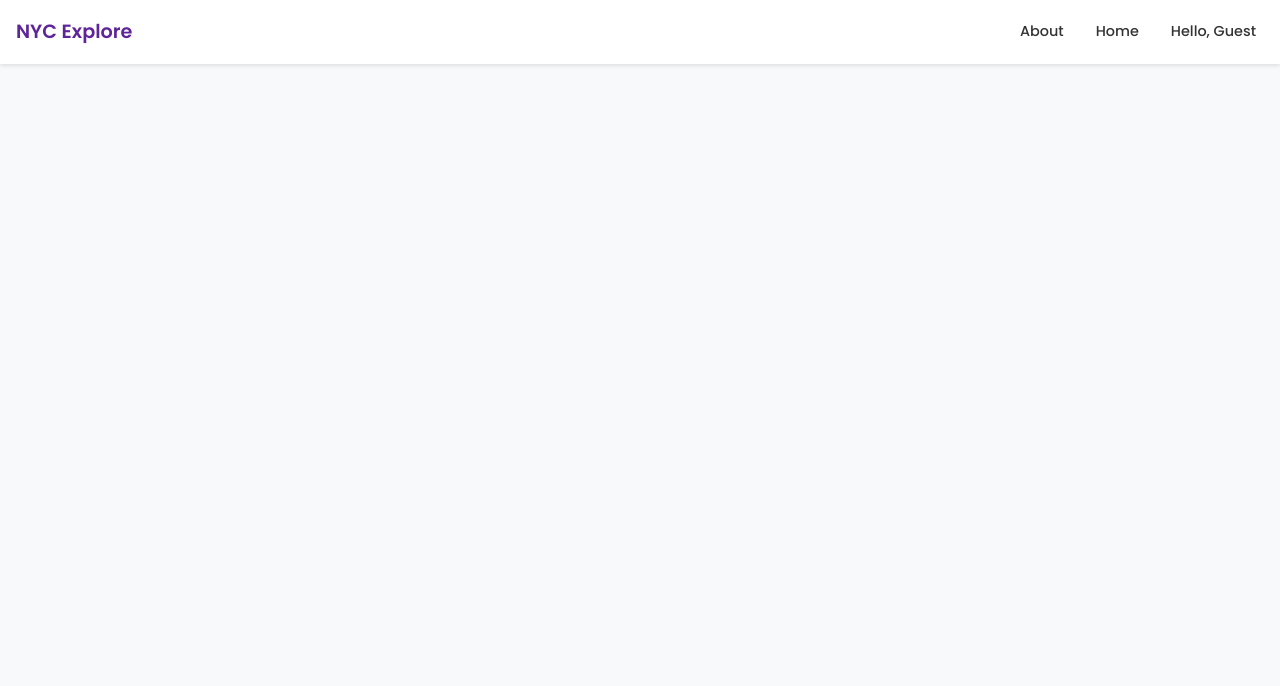
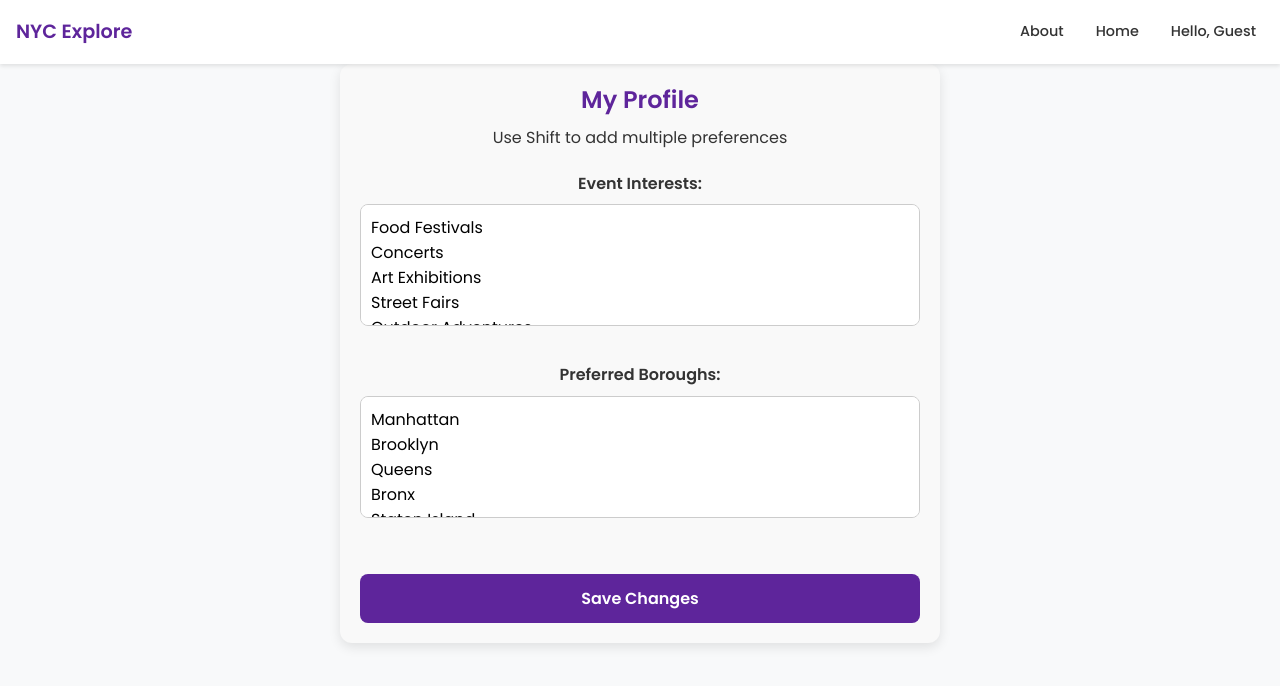
Before and after one commit to saanavig/NYC-Explore, a React (Vite) app in the folder frontend/: page /profile in a window 1280 px wide. Shown: the top 686 px of the page. Built offline with nearby package versions, Linux system fonts and the light colour scheme; no server answers.

Commit message:
profile page done

```diff
--- a/frontend/src/app.jsx
+++ b/frontend/src/app.jsx
@@ -3,6 +3,7 @@ import { Route, BrowserRouter as Router, Routes } from "react-router-dom";
 import About from "./about";
 import Home from "./home";
 import Navbar from "./components/Navbar";
+import Profile from "./profile";
 
 function App() {
     return (
@@ -11,6 +12,7 @@ function App() {
             <Routes>
                 <Route path="/" element={<Home />} />
                 <Route path="/about" element={<About />} />
+                <Route path="/profile" element={<Profile />} />
             </Routes>
         </Router>
     );
--- a/frontend/src/components/UserDropdown.jsx
+++ b/frontend/src/components/UserDropdown.jsx
@@ -25,7 +25,6 @@ const UserDropdown = ({ user }) => {
         if (error) console.error('Error:', error.message);
     };
 
-
     const handleSignup = async () => {
         const { data, error } = await supabase.auth.signInWithOAuth({
             provider: 'google',
@@ -42,6 +41,11 @@ const UserDropdown = ({ user }) => {
         if (error) console.error('Error:', error.message);
     };
 
+    const handleProfile = () => {
+        navigate('/profile');
+        setIsOpen(false);
+    };
+
     return (
         <div className="dropdown-container">
             <div
@@ -50,6 +54,7 @@ const UserDropdown = ({ user }) => {
             >
                 Hello, {user?.user_metadata?.full_name?.split(' ')[0] || 'Guest'}
             </div>
+
             {isOpen && (
                 <div className="dropdown-menu">
                     {!user ? (
@@ -58,7 +63,10 @@ const UserDropdown = ({ user }) => {
                             <button onClick={handleSignup}>Sign Up</button>
                         </>
                     ) : (
-                        <button onClick={handleLogout}>Logout</button>
+                        <>
+                            <button onClick={handleProfile}>Profile</button>
+                            <button onClick={handleLogout}>Logout</button>
+                        </>
                     )}
                 </div>
             )}
--- /dev/null
+++ b/frontend/src/profile.css
@@ -0,0 +1,68 @@
+.profile-container {
+    max-width: 600px;
+    margin: 40px auto;
+    padding: 20px;
+    background-color: #f9f9f9;
+    border-radius: 12px;
+    box-shadow: 0 4px 12px rgba(0, 0, 0, 0.1);
+}
+
+.profile-container h2 {
+    text-align: center;
+    color: #5e259b;
+    margin-bottom: 10px;
+}
+
+.profile-container {
+    font-family: 'Poppins', sans-serif;
+    text-align: center;
+}
+
+.profile-form {
+    display: flex;
+    flex-direction: column;
+    gap: 20px;
+    margin-top: 20px;
+}
+
+.form-group {
+    display: flex;
+    flex-direction: column;
+}
+
+.form-group label {
+    font-weight: 600;
+    margin-bottom: 8px;
+    color: #333;
+}
+
+.form-select {
+    padding: 10px;
+    border-radius: 8px;
+    border: 1px solid #ccc;
+    font-size: 1em;
+    background-color: #fff;
+}
+
+.form-select:focus {
+    outline: none;
+    border-color: #5e259b;
+    box-shadow: 0 0 5px rgba(94, 37, 155, 0.4);
+}
+
+.save-button {
+    margin-top: 20px;
+    padding: 12px;
+    background-color: #5e259b;
+    color: white;
+    font-size: 1em;
+    font-weight: 600;
+    border: none;
+    border-radius: 8px;
+    cursor: pointer;
+    transition: background-color 0.3s ease;
+}
+
+.save-button:hover {
+    background-color: #4a1d7f;
+}
--- /dev/null
+++ b/frontend/src/profile.jsx
@@ -0,0 +1,89 @@
+import "./profile.css";
+
+import React, { useState } from "react";
+
+const Profile = () => {
+    const [preferences, setPreferences] = useState([]);
+    const [boroughs, setBoroughs] = useState([]);
+
+    const handlePreferencesChange = (e) => {
+        const selected = Array.from(e.target.selectedOptions, (option) => option.value);
+        setPreferences(selected);
+    };
+
+    const handleBoroughsChange = (e) => {
+        const selected = Array.from(e.target.selectedOptions, (option) => option.value);
+        setBoroughs(selected);
+    };
+
+    const handleSubmit = (e) => {
+        e.preventDefault();
+        console.log("Preferences:", preferences);
+        console.log("Boroughs:", boroughs);
+
+        // todo: save everything to supabase
+        alert("Profile updated successfully!");
+    };
+
+    return (
+        <div className="profile-container">
+        <h2>My Profile</h2>
+
+        <p> Use Shift to add multiple preferences </p>
+        <form onSubmit={handleSubmit} className="profile-form">
+            <div className="form-group">
+            <label htmlFor="preferences">Event Interests:</label>
+            <select
+                id="preferences"
+                multiple
+                value={preferences}
+                onChange={handlePreferencesChange}
+                className="form-select"
+            >
+                <option value="Food Festivals">Food Festivals</option>
+                <option value="Concerts">Concerts</option>
+                <option value="Art Exhibitions">Art Exhibitions</option>
+                <option value="Street Fairs">Street Fairs</option>
+                <option value="Outdoor Adventures">Outdoor Adventures</option>
+                <option value="Farmers Markets">Farmers Markets</option>
+                <option value="Sports Events">Sports Events</option>
+                <option value="Museum Tours">Museum Tours</option>
+                <option value="Theater Shows">Theater Shows</option>
+                <option value="Nightlife / Bars">Nightlife / Bars</option>
+                <option value="Family-friendly Events">Family-friendly Events</option>
+                <option value="Cultural Events">Cultural Events</option>
+                <option value="Tech Conferences">Tech Conferences</option>
+                <option value="Wellness Activities">Wellness Activities</option>
+                <option value="Free Events">Free Events</option>
+                <option value="Seasonal Celebrations">Seasonal Celebrations</option>
+                <option value="Pop-up Shops">Pop-up Shops</option>
+                <option value="Book Readings">Book Readings</option>
+                <option value="Comedy Shows">Comedy Shows</option>
+                <option value="Community Meetups">Community Meetups</option>
+            </select>
+            </div>
+
+            <div className="form-group">
+            <label htmlFor="boroughs">Preferred Boroughs:</label>
+            <select
+                id="boroughs"
+                multiple
+                value={boroughs}
+                onChange={handleBoroughsChange}
+                className="form-select"
+            >
+                <option value="Manhattan">Manhattan</option>
+                <option value="Brooklyn">Brooklyn</option>
+                <option value="Queens">Queens</option>
+                <option value="Bronx">Bronx</option>
+                <option value="Staten Island">Staten Island</option>
+            </select>
+            </div>
+
+            <button type="submit" className="save-button">Save Changes</button>
+        </form>
+        </div>
+    );
+};
+
+export default Profile;
```
